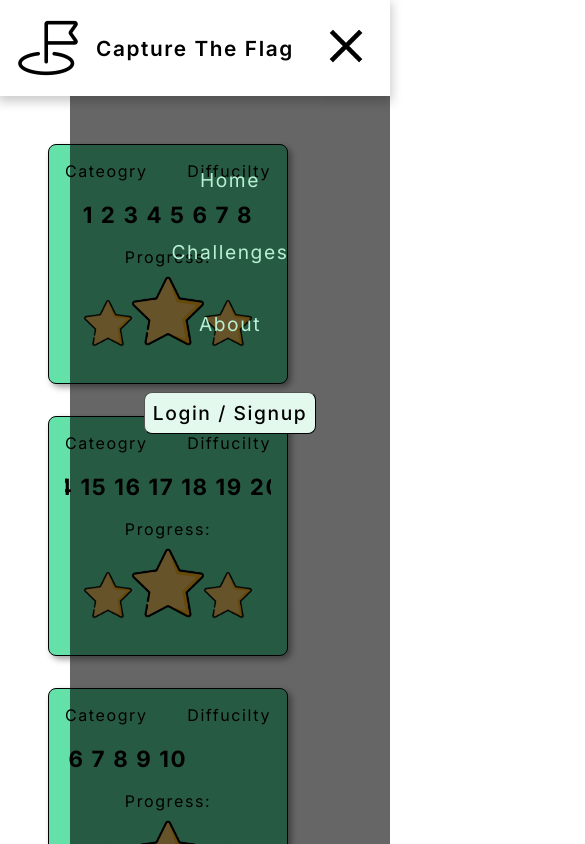
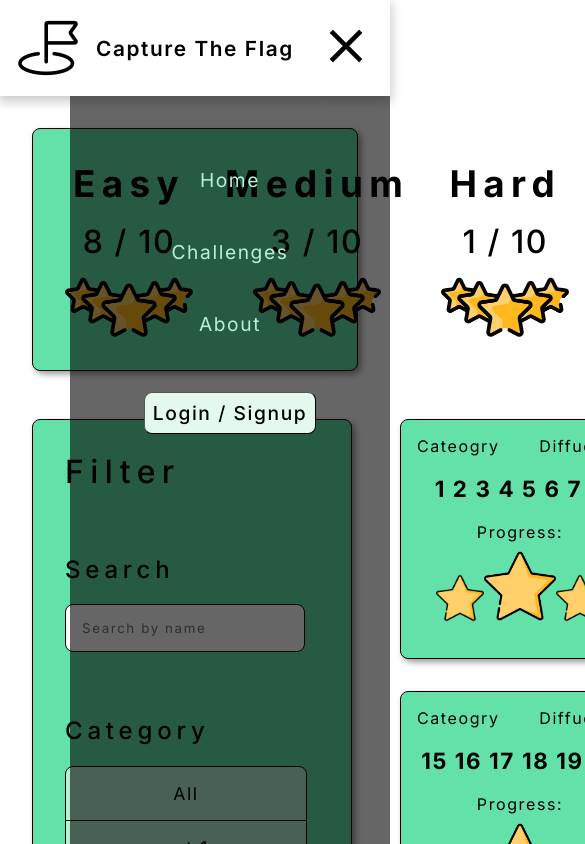
Before and after one commit to A-Os-G/CTF_Frontend_React_Website, a React (Vite) app in the folder React-/: page / in a window 390 px wide. Shown: the top 844 px of the page, 585 px wide, since content can reach past the window. Built offline with nearby package versions, Linux system fonts and the light colour scheme.

Commit message:
Added Progress bar in challenges page (not responsive)

```diff
--- a/React-/src/pages/userView/challengePage/challengesCard/challengeCard.css
+++ b/React-/src/pages/userView/challengePage/challengesCard/challengeCard.css
@@ -2,7 +2,7 @@
     display: flex;
     justify-content: start;
     flex-wrap: wrap;
-    margin: 2rem;
+    margin-top: 1rem;
 }
 
 .Card{
--- a/React-/src/pages/userView/challengePage/filterSection/filter.css
+++ b/React-/src/pages/userView/challengePage/filterSection/filter.css
@@ -74,8 +74,8 @@
     background-color: #63E1A8;
 }
 
-@media screen and (max-width:700px) {
+/* @media screen and (max-width:700px) {
     .filter-Section{
         display: none;
     }
-}
+} */
--- a/React-/src/pages/userView/challengePage/index.css
+++ b/React-/src/pages/userView/challengePage/index.css
@@ -1,4 +1,10 @@
 .body{
     display: flex;
+    flex-direction: column;
+}
+
+.layout{
+    display: flex;
     align-items: flex-start;
+    justify-content: flex-start;
 }
--- a/React-/src/pages/userView/challengePage/index.jsx
+++ b/React-/src/pages/userView/challengePage/index.jsx
@@ -12,9 +12,11 @@ function ChallengePage() {
             <Navbar />
 
             <div className='body'>
-                {/* <Progress /> */}
-                <Filter />
-                <ChallengeCard/>
+                <Progress />
+                <div className="layout">
+                    <Filter />
+                    <ChallengeCard/>
+                </div>
             </div>
 
             <Footer />
--- a/React-/src/pages/userView/challengePage/progressSection/Progress.jsx
+++ b/React-/src/pages/userView/challengePage/progressSection/Progress.jsx
@@ -4,7 +4,23 @@ import './progress.css'
 function Progress() {
     return (
         <>
-
+            <div className="progress-Section">
+                <div className="progress-Diff">
+                    <h1>Easy</h1>
+                    <p>8 / 10</p>
+                    <img src="./images/stars_collection.png" alt="" />
+                </div>
+                <div className="progress-Diff">
+                    <h1>Medium</h1>
+                    <p>3 / 10</p>
+                    <img src="./images/stars_collection.png" alt="" />
+                </div>
+                <div className="progress-Diff">
+                    <h1>Hard</h1>
+                    <p>1 / 10</p>
+                    <img src="./images/stars_collection.png" alt="" />
+                </div>
+            </div>
         </>
      );
 }
--- a/React-/src/pages/userView/challengePage/progressSection/progress.css
+++ b/React-/src/pages/userView/challengePage/progressSection/progress.css
@@ -0,0 +1,34 @@
+.progress-Section{
+    display: flex;
+    background-color: #63E1A8;
+    padding: 1rem;
+    margin: 2rem 2rem 1rem 2rem;
+    max-width: 95%;
+    border-radius: 0.5rem;
+    border: solid 0.05rem black;
+    box-shadow: 0.2rem 0.2rem 0.4rem rgba(0, 0, 0, 0.393);
+    justify-content: space-evenly;
+    align-items: center;
+}
+
+.progress-Diff{
+    display: flex;
+    flex-direction: column;
+    align-items: center;
+    margin: 1rem;
+}
+
+.progress-Diff > img{
+    width: 8rem;
+}
+
+.progress-Diff > h1{
+    letter-spacing: 0.4rem;
+    font-size: 2.3rem;
+}
+
+.progress-Diff > p{
+    font-size: 2rem;
+    font-weight: 500;
+    margin: 1rem 0rem;
+}
```
Also changed, not shown: React-/public/images/stars_collection.png.
